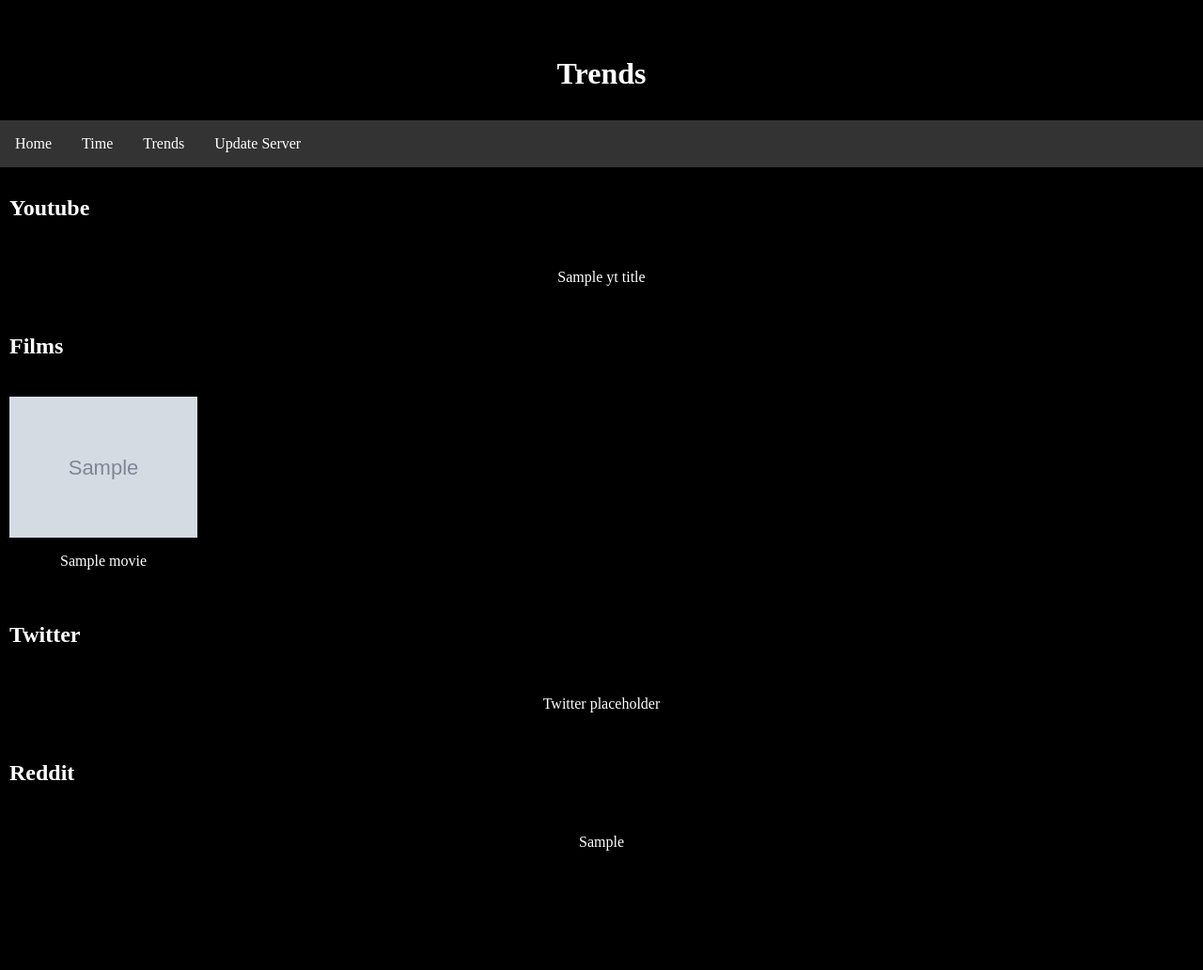
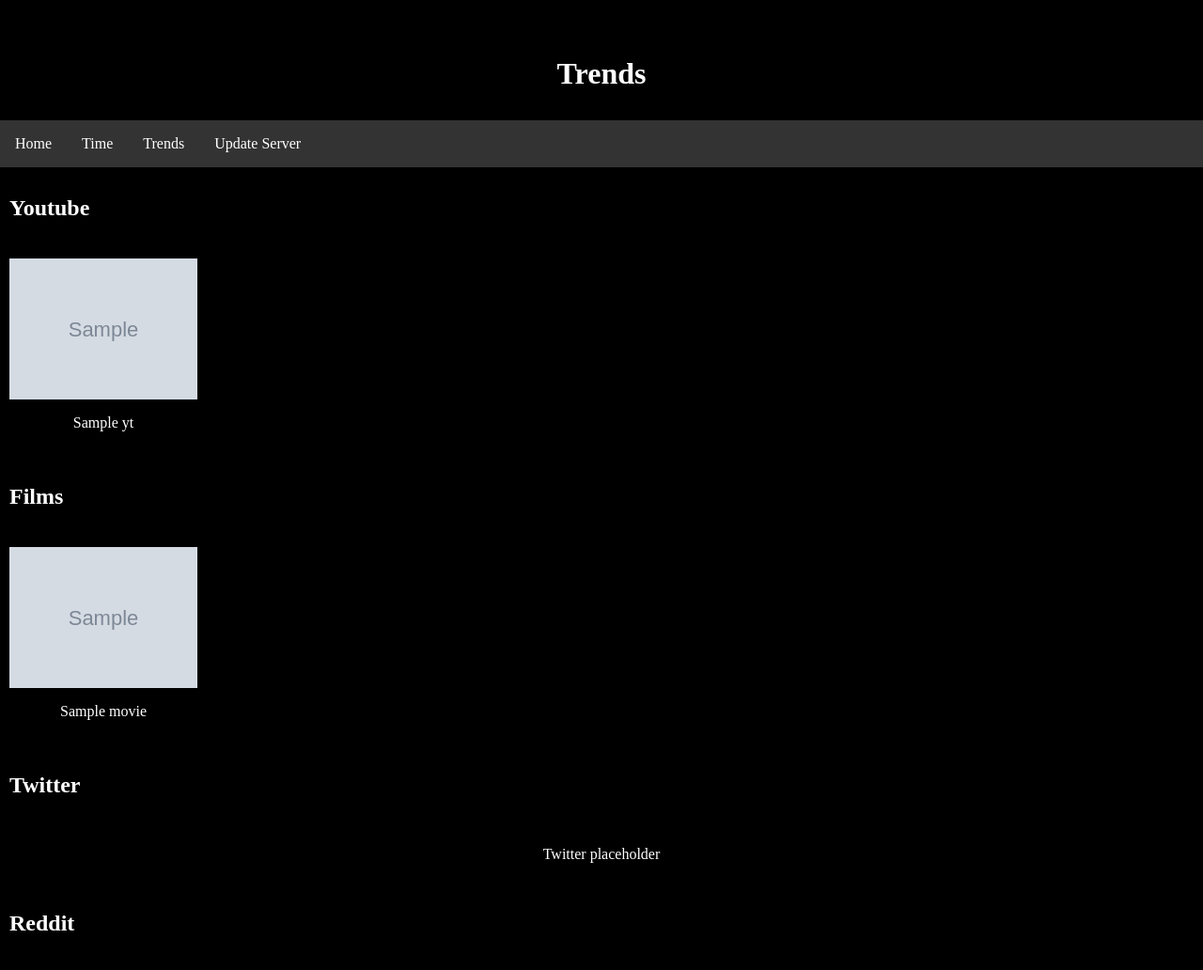
Before and after one commit to Famidore/flaskServer, a Flask app: template templates/trends.html in a window 1280 px wide. Shown: the top 1032 px of the page at 94% size. Before the commit the page ends 905 px from the top, so only its background shows below. Run offline with Flask 3, Linux system fonts and the light colour scheme; the template is opened without the code that fills it: most values are stand-ins (such as "Sample title", 1, 10 or a date in 2020); grey boxes marked "Sample" are stand-in pictures; parts of the project's set-up code (start-up, migrations or seed data) failed here and were passed over.

Commit message:
youtube done

```diff
--- a/templates/trends.html
+++ b/templates/trends.html
@@ -53,9 +53,12 @@
     </ul>
 
     <h2>Youtube</h2>
-    <div class="youtube_section">
-        {% for title in yt_titles %}
-        <p class="youtube_titles_style">{{title}}</p>
+    <div class="movies_section">
+        {% for title, img, url in yt_data %}
+        <a href={{url}} class="movies_item">
+            <img src={{img}} width=100 alt={{title}}>
+            <p>{{title}}</p>
+        </a>
         {% endfor %}
     </div>
 
--- a/test.py
+++ b/test.py
@@ -62,9 +62,7 @@ def trends():
         if k["href"] not in movies_links:
             movies_links.append("https://www.filmweb.pl" + str(k["href"]))
 
-    # for k in l:
-    #     if k["href"] not in movies_links:
-    #         movies_links.append(k["href"])
+    yt_titles, yt_imgs, yt_urls = get_youtube_trending_videos(api_key)
 
     n, s = get_reddit_trends()
     for i, j in zip(n, s):
@@ -74,7 +72,7 @@ def trends():
         "trends.html",
         movies_list=zip(movies_list, movies_posters, movies_links),
         # movies_links=movies_links,
-        yt_titles=get_youtube_trending_videos(api_key),
+        yt_data=zip(yt_titles, yt_imgs, yt_urls),
         reddit_trends=reddit_trends,
     )
 
```
Also changed, not shown: youtube.py (+7 -1 lines).
